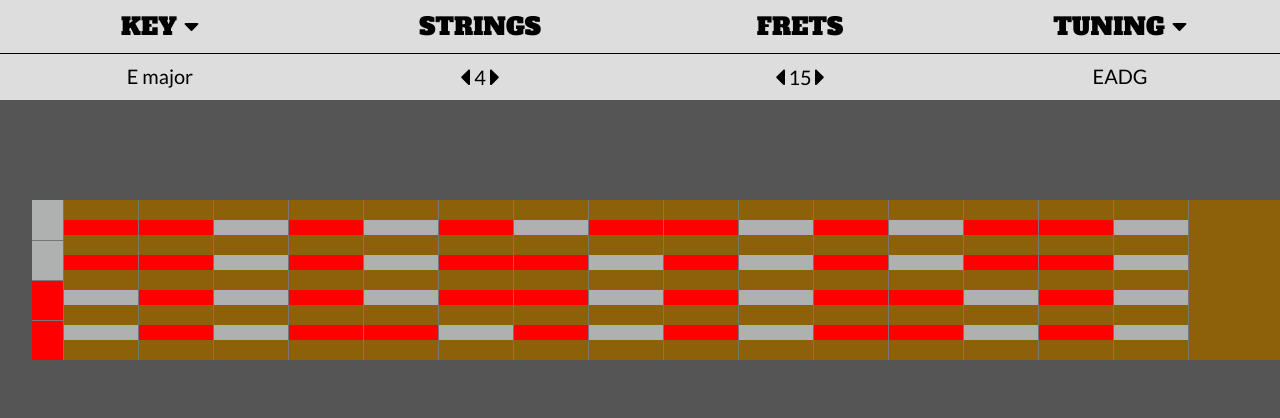
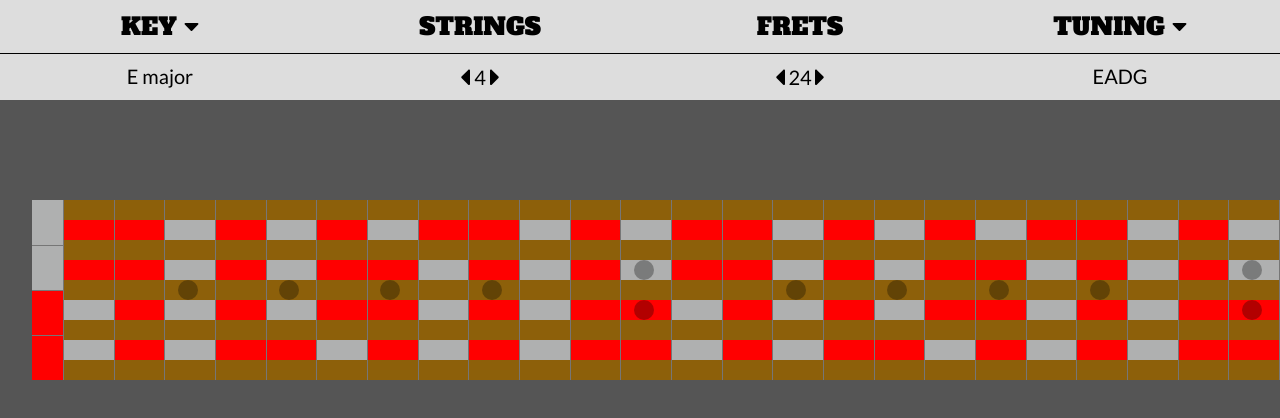
Before and after one commit to tannertronic/keys, a plain HTML site: page index.html in a window 1280 px wide. Drawn offline with Linux system fonts and the light colour scheme.

Commit message:
finished prototype

```diff
--- a/index.html
+++ b/index.html
@@ -34,7 +34,7 @@
                     <div class="title">Frets</div>
                     <div class="info">
                         <span id="fret-count-down"><i class="fas fa-caret-left fa-lg"></i></span>
-                        <span id="fret-count">15</span>
+                        <span id="fret-count">24</span>
                         <span id="fret-count-up"><i class="fas fa-caret-right fa-lg"></i></span>
                     </div>
                 </div>
--- a/main.css
+++ b/main.css
@@ -24,7 +24,7 @@ body{background:#555; margin:0; font-size:20px; font-family:Lato, Arial, Helveti
 .mod-wrapper .selected *[data-prefix="far"]{display:none;}
 .mod-wrapper .selected *[data-prefix="fas"]{display:inline-block;}
 
-.tuning-drop{background:#ddd; padding:15px; position:absolute; width:20%; right:25px; top:-145px; text-align:center; transition:top 0.5s;}
+.tuning-drop{background:#ddd; padding:15px; position:absolute; width:20%; right:25px; top:-145px; text-align:center; transition:top 0.5s; z-index:3;}
 .tuning-drop--open .tuning-drop{top:100px;}
 .tuning-drop--open .tuning-wrapper .open{display:none;}
 .tuning-drop--open .tuning-wrapper .close{display:inline;}
@@ -38,8 +38,9 @@ body{background:#555; margin:0; font-size:20px; font-family:Lato, Arial, Helveti
 .strings-open{width:50%; float:left; display:flex; flex-direction:column; border-right:1px solid #767676;}
 .fretboard{width:95%; float:left; background:#8d600a; display:flex;}
 .fret{border-right:1px solid #767676; flex-grow:1; max-width:75px;}
-.note{background:#AFB0B0; height:15px;}
+.note{background:#AFB0B0; height:20px; position:relative;}
 .note.open{width:100%; flex-grow:1; border-top:1px solid #767676;}
 .note.open:first-child{border-top:none;}
 .note.marked{background:red;}
-.spacer{height:20px;}
+.spacer{height:20px; position:relative;}
+.dot{position:absolute; width:20px; height:20px; border-radius:50%; background:black; opacity:0.3; left:25%;}
--- a/main.js
+++ b/main.js
@@ -254,7 +254,14 @@ function renderFretboard(){
     fretboardContainer.innerHTML = '';
 
     //init string notes
-    let stringNotes = tuningWrapperContainer.querySelector('.info').innerHTML.split('');
+    //let stringNotes = tuningWrapperContainer.querySelector('.info').innerHTML.split('');
+    //instead of just splitting string from tuningWrapperContainer, grab individually from tuningDrop
+    //prevents splitting G# to G,#
+    let stringNotes = [];
+    let strings = document.querySelectorAll('.string-note');
+    for (let i = 0; i < strings.length; i++){
+        stringNotes.unshift(strings[i].innerHTML);
+    }
 
     //build frets
     //open frets first separately
@@ -272,6 +279,8 @@ function renderFretboard(){
     //generate and add rest of frets according to settings
     let fret;
     let spacer;
+    let dot = '<div class="dot"></div>';
+    let fretChildren;
     for (let i = 1; i <= fretCount; i++){
         //shift stringNotes up 1 step each time we move to a new fret
         for (let s = 0; s < stringNotes.length; s++){
@@ -295,6 +304,15 @@ function renderFretboard(){
             fret.prepend(note);
             fret.prepend(spacer);
         }
+        //apply fretboard dots
+        if (i === 12 || i === 24){
+            fretChildren = fret.children;
+            fretChildren[stringCount - 1].innerHTML = dot;
+            fretChildren[stringCount + 1].innerHTML = dot;
+        } else if (i === 3 || i === 5 || i === 7 || i === 9 || i === 15 || i === 17 || i === 19 || i === 21){
+            fretChildren = fret.children;
+            fretChildren[stringCount].innerHTML = dot;
+        }
     }
 
     //call apply key marks here
```
